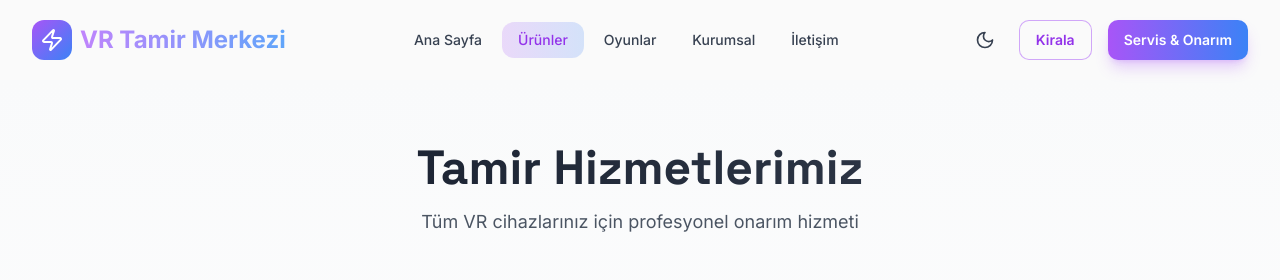
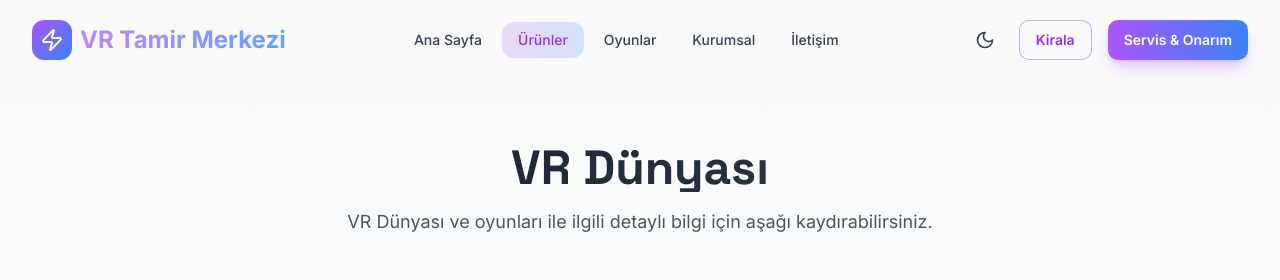
Before and after one commit to ECR-Bilgisayar/vr-tamir-merkezi, a React (Vite) app: page /urunler in a window 1280 px wide. Shown: the top 280 px of the page. Built offline with nearby package versions, Linux system fonts and the light colour scheme.

Commit message:
ürünler sayfası değişiyor.

```diff
--- a/src/pages/ProductsPage.jsx
+++ b/src/pages/ProductsPage.jsx
@@ -51,8 +51,8 @@ const ProductsPage = () => {
       <div className="min-h-screen bg-gradient-to-b from-gray-50 via-white to-gray-100 dark:from-[#0a0e27] dark:via-black dark:to-[#0a0e27] py-16">
         <div className="max-w-7xl mx-auto px-4 sm:px-6 lg:px-8">
           <SectionHeading
-            title="Tamir Hizmetlerimiz"
-            description="Tüm VR cihazlarınız için profesyonel onarım hizmeti"
+            title="VR Dünyası"
+            description="VR Dünyası ve oyunları ile ilgili detaylı bilgi için aşağı kaydırabilirsiniz. "
           />
 
           {/* Products Grid */}
```
